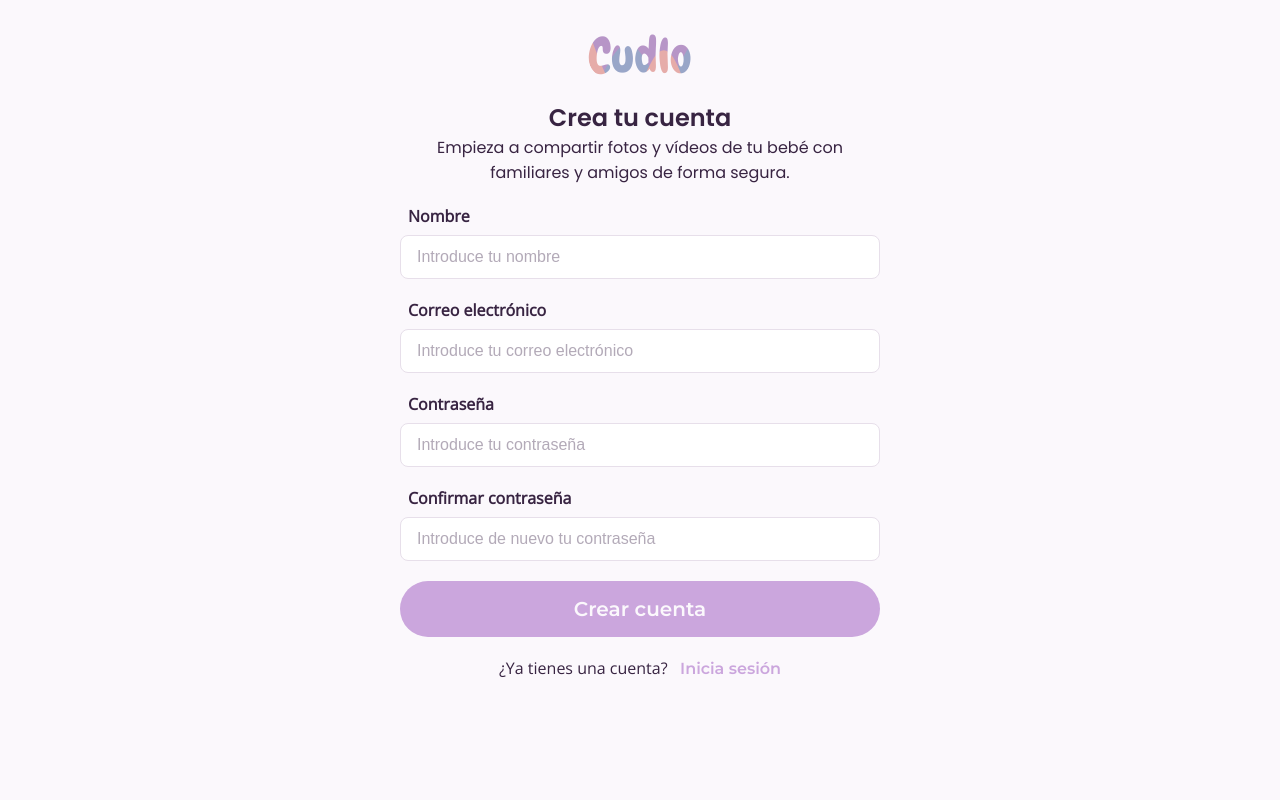
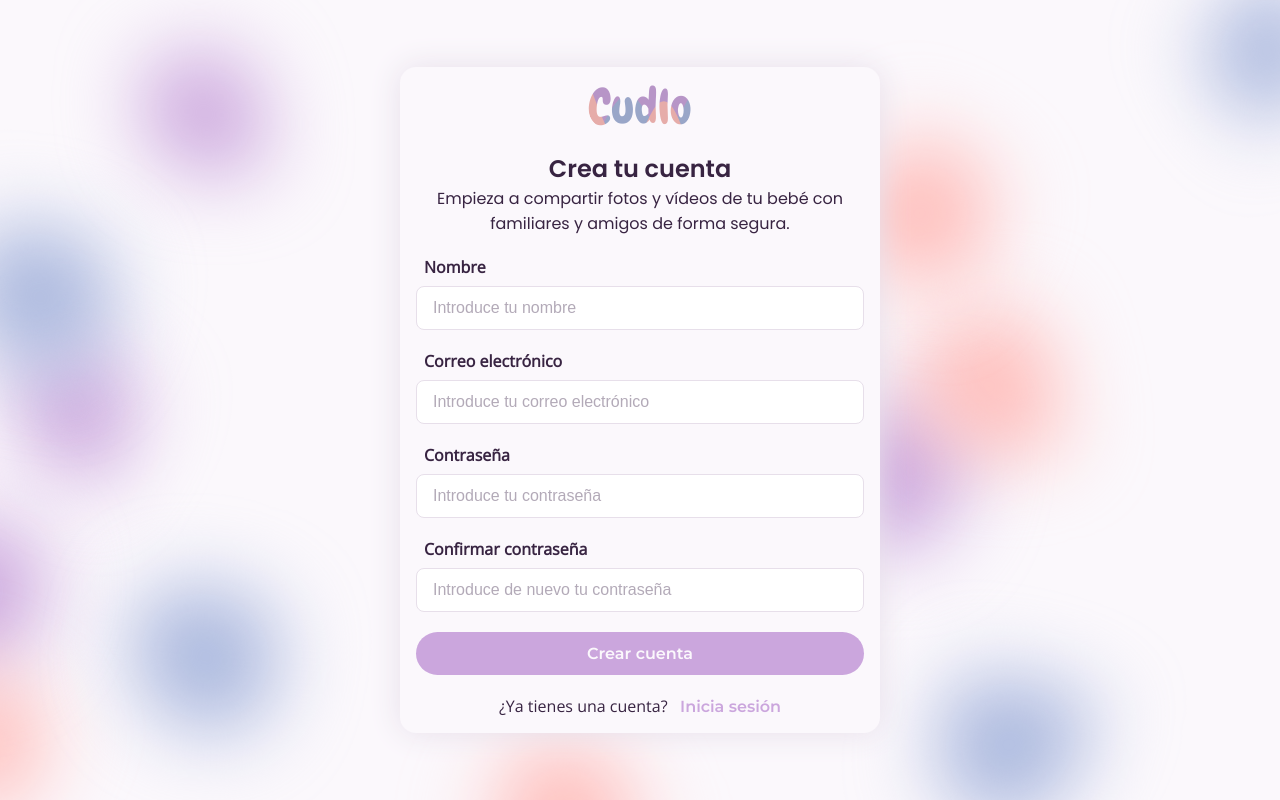
Before and after one commit to PepCarmona/SweetMemories, a Vue app: page /auth/signup in a window 1280 px wide. Built offline with nearby package versions, Linux system fonts and the light colour scheme.

Commit message:
optimize auth page for desktop

```diff
--- a/src/components/auth/LoginForm.vue
+++ b/src/components/auth/LoginForm.vue
@@ -45,7 +45,7 @@ import AppInputPassword from '../ui/AppInputPassword.vue';
     </div>
 
     <div class="buttons">
-      <AppButton variant="primary" size="large">Inicia sesión</AppButton>
+      <AppButton variant="primary" size="medium">Inicia sesión</AppButton>
     </div>
 
     <div class="switch-auth-mode">
@@ -64,7 +64,7 @@ import AppInputPassword from '../ui/AppInputPassword.vue';
 <style scoped lang="scss">
 .signup-form {
   text-align: center;
-  max-width: var(--breakpoint-xs);
+  width: 100%;
 
   .title {
     font-family: var(--font-family-title);
--- a/src/components/auth/PasswordRecoveryForm.vue
+++ b/src/components/auth/PasswordRecoveryForm.vue
@@ -20,7 +20,7 @@ import AppInputMail from '../ui/AppInputMail.vue';
     </div>
 
     <div class="buttons">
-      <AppButton variant="primary" size="large">
+      <AppButton variant="primary" size="medium">
         Enviar link de recuperación
       </AppButton>
       <AppButton
@@ -36,7 +36,7 @@ import AppInputMail from '../ui/AppInputMail.vue';
 <style scoped lang="scss">
 .password-recovery-form {
   text-align: center;
-  max-width: var(--breakpoint-xs);
+  width: 100%;
 
   .title {
     font-family: var(--font-family-title);
--- a/src/components/auth/SignupForm.vue
+++ b/src/components/auth/SignupForm.vue
@@ -54,7 +54,7 @@ import AppInputText from '../ui/AppInputText.vue';
     </div>
 
     <div class="buttons">
-      <AppButton variant="primary" size="large"> Crear cuenta </AppButton>
+      <AppButton variant="primary" size="medium"> Crear cuenta </AppButton>
     </div>
 
     <div class="switch-auth-mode">
@@ -73,7 +73,7 @@ import AppInputText from '../ui/AppInputText.vue';
 <style scoped lang="scss">
 .signup-form {
   text-align: center;
-  max-width: var(--breakpoint-xs);
+  width: 100%;
 
   .title {
     font-family: var(--font-family-title);
--- a/src/pages/auth/[step].vue
+++ b/src/pages/auth/[step].vue
@@ -47,6 +47,24 @@ const props = defineProps<AuthPageProps>();
     align-items: center;
     gap: var(--space-lg);
     margin: auto;
+    max-width: var(--breakpoint-xs);
+  }
+
+  @include breakpoint(md) {
+    display: flex;
+
+    .background {
+      display: block;
+      overflow: hidden;
+    }
+
+    .form-container {
+      background-color: var(--color-light);
+      border-radius: var(--space-md);
+      box-shadow: 0 0 32px var(--color-mid-light);
+      padding: var(--space-md);
+      width: var(--breakpoint-xs);
+    }
   }
 }
 </style>
```
